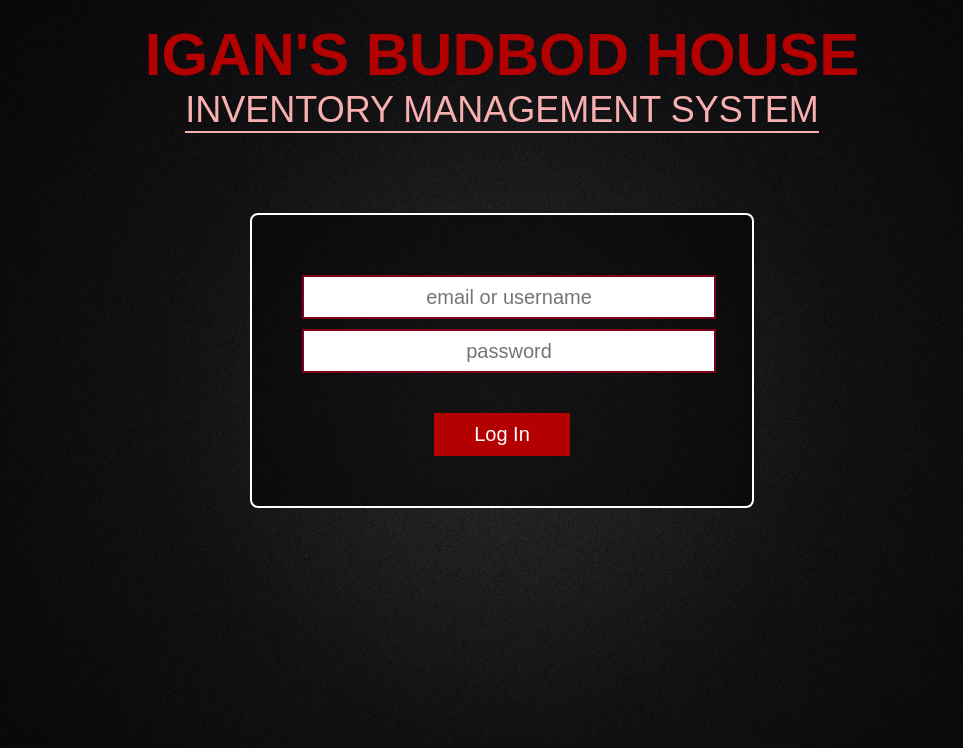
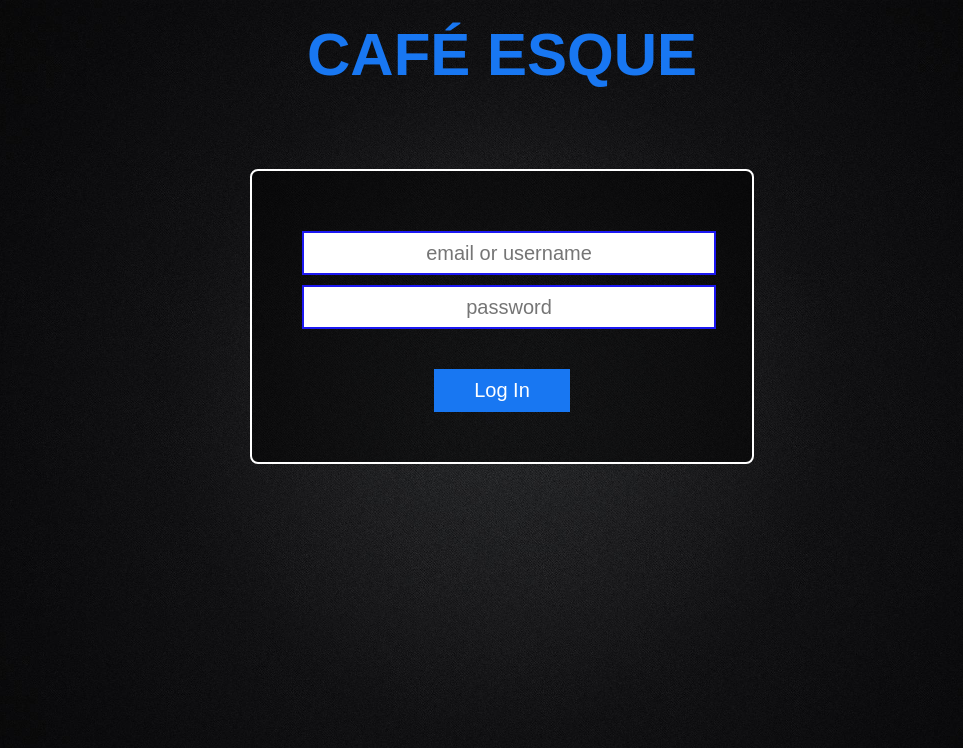
Before and after one commit to Danny-Rand/php, a PHP site: page / in a window 1280 px wide. Shown: the top 748 px of the page, without its empty margins (138-1101 px from the left). Run offline with PHP 8.4, Linux system fonts and the light colour scheme.

Commit message:
11th Commit (Rebranding)

```diff
--- a/IMS/CSS/index.css
+++ b/IMS/CSS/index.css
@@ -9,28 +9,16 @@ div.loginHeader {
     margin-bottom: 80px;
     margin-top: 20px;
 }
+
 div.loginHeader h1 {
     font-size: 60px;
-    color: #b30000;
+    color: #1877F2;
     padding: 0px;
     margin: 0px;
     text-transform: uppercase;
 }
-div.loginHeader p {
-    font-size: 36px;
-    color: #f7afaf;
-    margin: 0px;
-    text-transform: uppercase;
-    display: inline-block;
-}
-div.loginHeader p::after {
-    content: '';
-    display: block;
-    height: 2px;
-    margin: 0 auto;
-    background: #f7afaf;
-}
-div.loginBody form{
+
+div.loginBody form {
     margin: 0 auto;
     width: 400px;
     background: rgba(0, 0, 0, 0.5);
@@ -38,28 +26,33 @@ div.loginBody form{
     border: 2px solid #ffffff;
     border-radius: 8px;
 }
+
 div.loginInputsContainer {
     margin-top: 10px;
 }
+
 div.loginInputsContainer input {
     height: 30px;
     width: 100%;
-    border: 2px solid #800020;
+    border: 2px solid #1c18f2;
     font-size: 20px;
     padding: 5px;
     text-align: center;
 }
+
 div.loginButtonContainer {
     margin-top: 40px;
     text-align: center;
 }
+
 div.loginButtonContainer button {
     font-size: 20px;
     padding: 10px 40px;
-    background: #b30000;
+    background: #1877F2;
     color: #ffffff;
     border: none;
 }
+
 div#errorMessage {
     position: relative;
     width: 100%;
--- a/IMS/Partials/dashboard-sidebar.php
+++ b/IMS/Partials/dashboard-sidebar.php
@@ -1,5 +1,5 @@
 <div class="dashboardSidebar" id="dashboardSidebar">
-    <h3 class="dashboardLogo" id="dashboardLogo">IGAN'S</h3>
+    <h3 class="dashboardLogo" id="dashboardLogo">IMS</h3>
     <div class="dashboardSidebarUser">
         <img src="Images/no-user-image.jpg" alt="User Image" id="userImage" />
         <span><?= $user['first_name'] . ' ' . $user['last_name'] ?></span>
--- a/IMS/dashboard.php
+++ b/IMS/dashboard.php
@@ -11,7 +11,7 @@ include('database/po-status-pie-graph.php');
 <html>
 
 <head>
-    <title>Dashboard - Igan's Budbod House IMS</title>
+    <title>Dashboard - Café Esque IMS</title>
     <meta charset="utf-8">
     <meta name="viewport" content="width=device-width, initial-scale=1, shrink-to-fit=no">
     <link rel="stylesheet" href="https://cdnjs.cloudflare.com/ajax/libs/normalize/8.0.1/normalize.min.css">
--- a/IMS/index.php
+++ b/IMS/index.php
@@ -50,7 +50,7 @@ if ($_POST) {
 <html>
 
 <head>
-    <title>IMS Login - Igan's Budbod House IMS</title>
+    <title>IMS Login - Café Esque IMS</title>
     <link rel="stylesheet" type="text/css" href="CSS/index.css">
 </head>
 
@@ -62,8 +62,7 @@ if ($_POST) {
     <?php } ?>
     <div class="container">
         <div class="loginHeader">
-            <h1>Igan's Budbod House</h1>
-            <p>Inventory Management System</p>
+            <h1>Café Esque</h1>
         </div>
         <div class="loginBody">
             <form action="index.php" method="POST">
```
Also changed, not shown: IMS/CSS/dashboard.css (+10 -10 lines).
